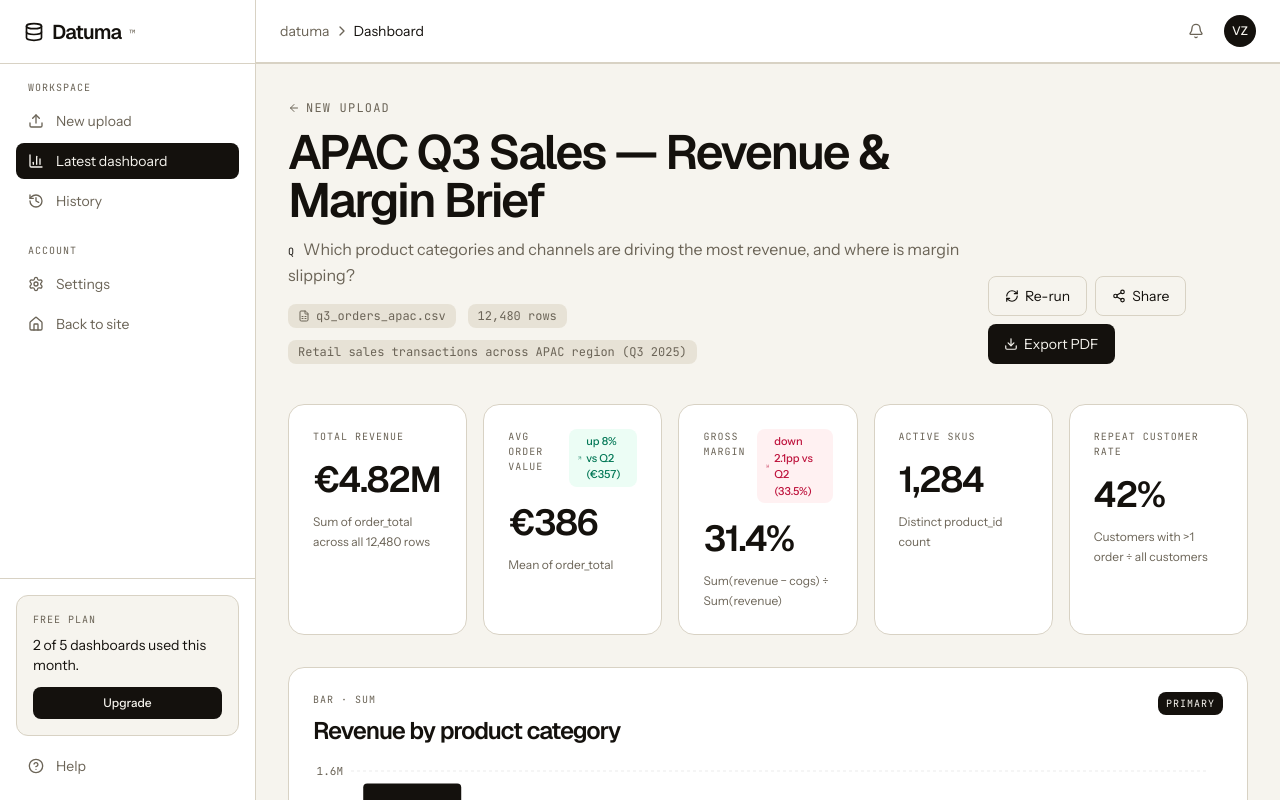
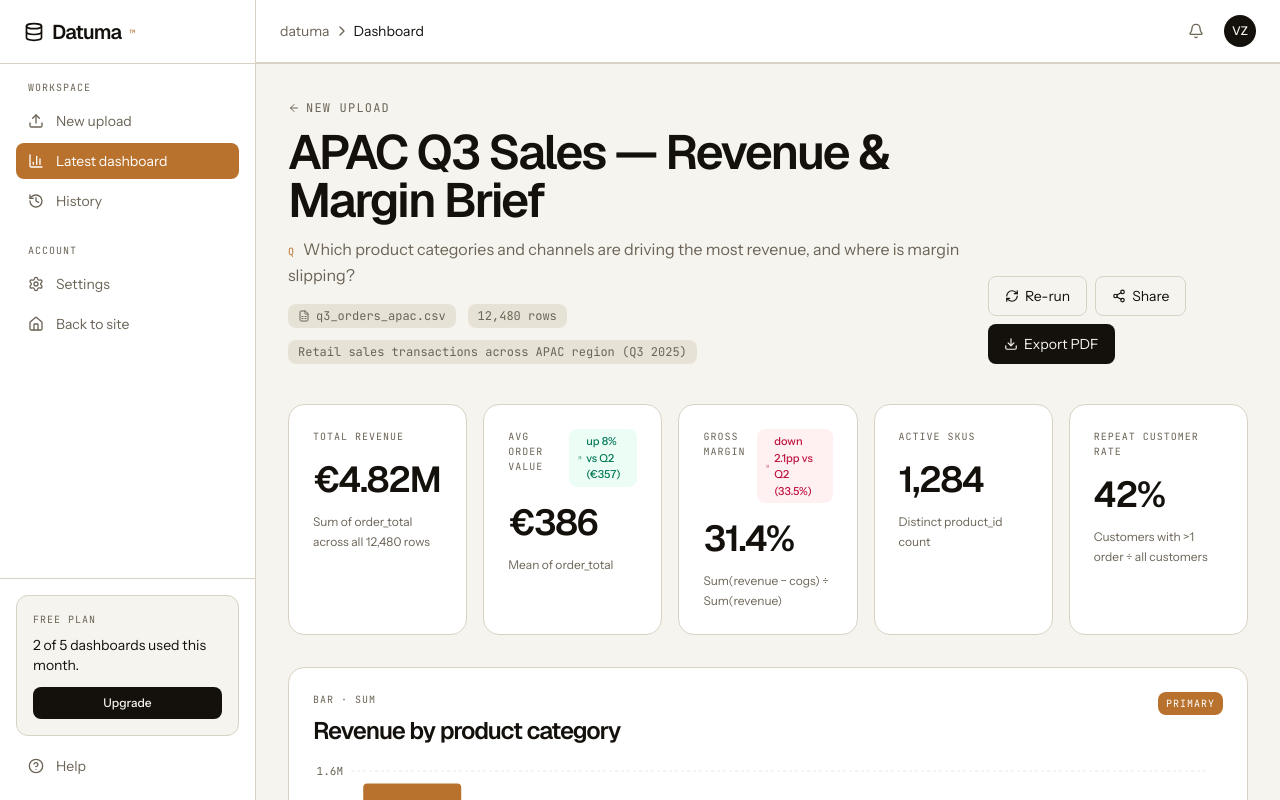
Before and after one commit to vzedo112/Datuma, a React (Create React App) app in the folder frontend/: page /app/dashboard in a window 1280 px wide. Built offline with nearby package versions, Linux system fonts and the light colour scheme.

Commit message:
Refactor color palette and update brand styles across components

```diff
--- a/frontend/src/components/Dashboard/ChartPanel.jsx
+++ b/frontend/src/components/Dashboard/ChartPanel.jsx
@@ -13,7 +13,17 @@ import {
   CartesianGrid,
 } from "recharts";
 
-const PALETTE = ["#14110d", "#3d362a", "#6b6457", "#a39c8d", "#c9c1b1", "#dcd5c4"];
+// Coordinated warm-earth palette — all colors share value/chroma range
+// so they feel like one family even at the rainbow extremes.
+const PALETTE = [
+  "#b8722d", // ochre (anchor / brand)
+  "#a84a3c", // terracotta
+  "#3d756a", // teal
+  "#8a7c2e", // olive
+  "#7d3d5b", // plum
+  "#4f5d8a", // slate blue
+  "#c89554", // sand
+];
 
 function compact(n) {
   if (typeof n !== "number" || !isFinite(n)) return String(n ?? "");
@@ -133,7 +143,7 @@ export default function ChartPanel({ chart, primary = false }) {
           </h3>
         </div>
         {primary && (
-          <span className="shrink-0 text-[10px] font-mono uppercase tracking-widest px-2 py-1 bg-foreground text-background rounded-md">
+          <span className="shrink-0 text-[10px] font-mono uppercase tracking-widest px-2 py-1 bg-brand text-brand-foreground rounded-md">
             Primary
           </span>
         )}
--- a/frontend/src/components/Layout/MarketingFooter.jsx
+++ b/frontend/src/components/Layout/MarketingFooter.jsx
@@ -32,7 +32,7 @@ export default function MarketingFooter() {
             <div className="col-span-2">
               <Link to="/" className="inline-flex items-center gap-2 mb-6">
                 <span className="text-2xl font-display">Datuma</span>
-                <span className="text-xs text-muted-foreground font-mono">™</span>
+                <span className="text-xs text-brand font-mono">™</span>
               </Link>
               <p className="text-muted-foreground leading-relaxed mb-8 max-w-xs">
                 Drop a spreadsheet, get a business-ready dashboard in 30 seconds. No setup. No SQL.
--- a/frontend/src/components/Layout/MarketingNav.jsx
+++ b/frontend/src/components/Layout/MarketingNav.jsx
@@ -44,7 +44,7 @@ export default function MarketingNav() {
             <span className={cn("font-display tracking-tight transition-all", scrolled ? "text-xl" : "text-2xl")}>
               Datuma
             </span>
-            <span className={cn("text-muted-foreground font-mono transition-all", scrolled ? "text-[10px] mt-0.5" : "text-xs mt-1")}>
+            <span className={cn("text-brand font-mono transition-all", scrolled ? "text-[10px] mt-0.5" : "text-xs mt-1")}>
               ™
             </span>
           </Link>
--- a/frontend/src/components/Layout/Sidebar.jsx
+++ b/frontend/src/components/Layout/Sidebar.jsx
@@ -22,7 +22,7 @@ function NavItem({ to, icon: Icon, children, onClick, end }) {
         cn(
           "flex items-center gap-3 px-3 py-2 text-sm rounded-md transition-colors",
           isActive
-            ? "bg-foreground text-background"
+            ? "bg-brand text-brand-foreground"
             : "text-muted-foreground hover:text-foreground hover:bg-accent"
         )
       }
@@ -62,7 +62,7 @@ export default function Sidebar() {
             <div className="flex items-center gap-2">
               <Database className="h-5 w-5 text-foreground" />
               <span className="text-xl font-display tracking-tight">Datuma</span>
-              <span className="text-[10px] text-muted-foreground font-mono mt-1">™</span>
+              <span className="text-[10px] text-brand font-mono mt-1">™</span>
             </div>
           </Link>
 
--- a/frontend/src/index.css
+++ b/frontend/src/index.css
@@ -18,6 +18,12 @@
   --chart-3: #6b6457;
   --chart-4: #a39c8d;
   --chart-5: #c9c1b1;
+
+  /* Brand accent — ochre */
+  --brand: #b8722d;
+  --brand-hover: #a06324;
+  --brand-soft: #f3e6d4;
+  --brand-foreground: #ffffff;
 }
 
 html, body, #root {
--- a/frontend/src/pages/Dashboard.jsx
+++ b/frontend/src/pages/Dashboard.jsx
@@ -36,7 +36,7 @@ export default function Dashboard() {
           </h1>
           {dashboard.primaryQuestion && (
             <p className="text-muted-foreground max-w-2xl leading-relaxed">
-              <span className="font-mono text-[10px] uppercase tracking-widest text-foreground mr-2">
+              <span className="font-mono text-[10px] uppercase tracking-widest text-brand mr-2">
                 Q
               </span>
               {dashboard.primaryQuestion}
--- a/frontend/src/pages/Home.jsx
+++ b/frontend/src/pages/Home.jsx
@@ -59,7 +59,7 @@ function Hero() {
                   </span>
                 ))}
               </span>
-              <span className="absolute -bottom-2 left-0 right-0 h-3 bg-foreground/10" />
+              <span className="absolute -bottom-2 left-0 right-0 h-3 bg-brand/30" />
             </span>
             <span className="text-muted-foreground">.</span>
           </span>
--- a/frontend/tailwind.config.js
+++ b/frontend/tailwind.config.js
@@ -20,6 +20,10 @@ module.exports = {
         "chart-3": "var(--chart-3)",
         "chart-4": "var(--chart-4)",
         "chart-5": "var(--chart-5)",
+        brand: "var(--brand)",
+        "brand-hover": "var(--brand-hover)",
+        "brand-soft": "var(--brand-soft)",
+        "brand-foreground": "var(--brand-foreground)",
       },
       fontFamily: {
         sans: ["Instrument Sans", "system-ui", "sans-serif"],
```
